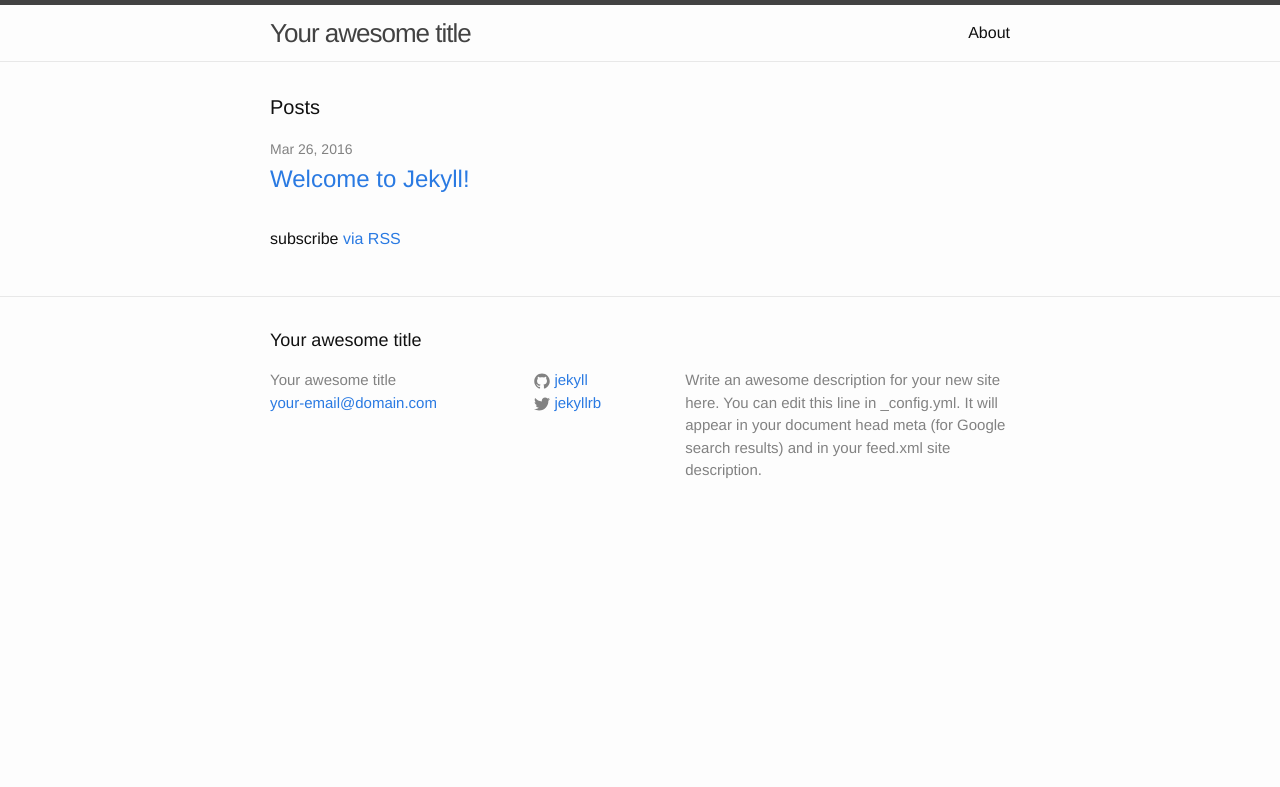
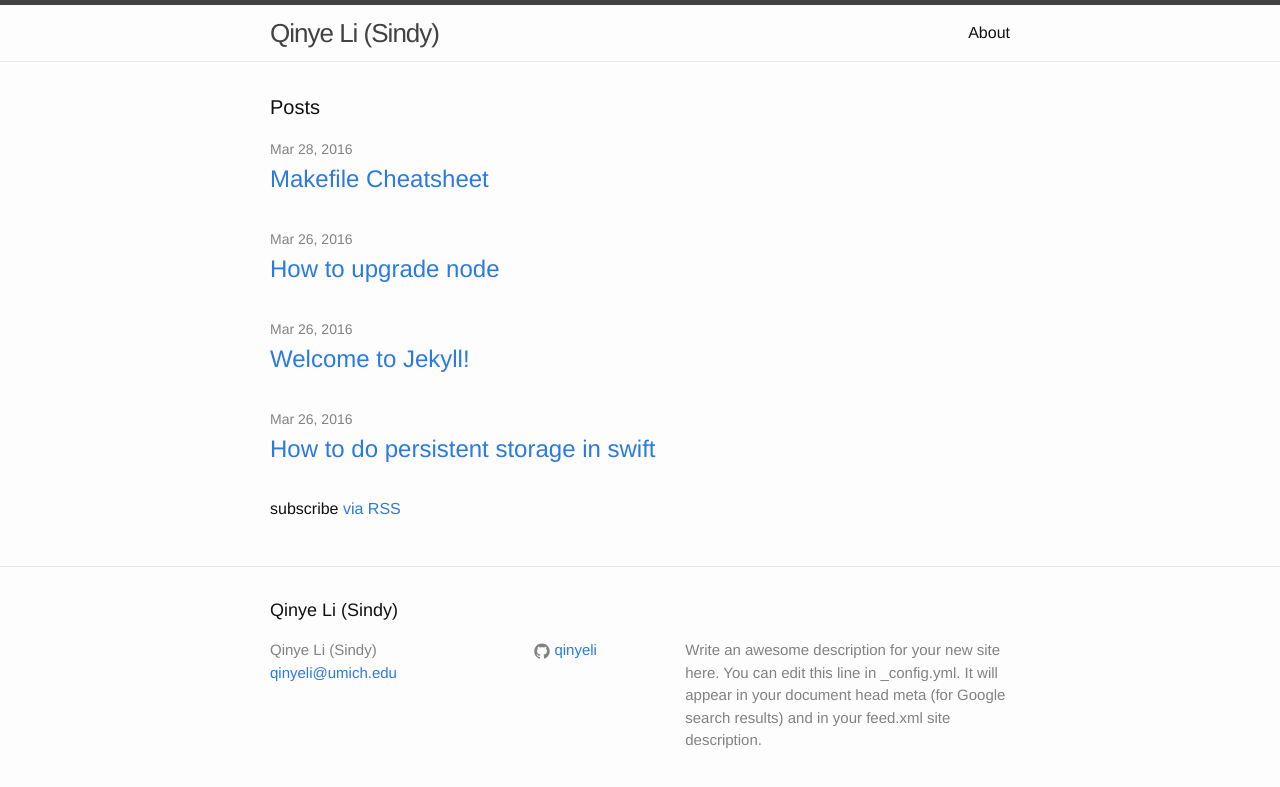
Before and after one commit to lichenhao1995/qinyeli.github.io, a Jekyll site: the page built from index.html, in a window 1280 px wide. Shown: the top 787 px of the page. Built offline with Jekyll 4.4.1, drawn with Linux system fonts in a browser that asks for light colours.

Commit message:
Added a few md

```diff
--- a/_config.yml
+++ b/_config.yml
@@ -6,16 +6,16 @@
 # 'jekyll serve'. If you change this file, please restart the server process.
 
 # Site settings
-title: Your awesome title
-email: your-email@domain.com
+title: Qinye Li (Sindy)
+email: qinyeli@umich.edu
 description: > # this means to ignore newlines until "baseurl:"
   Write an awesome description for your new site here. You can edit this
   line in _config.yml. It will appear in your document head meta (for
   Google search results) and in your feed.xml site description.
-baseurl: "" # the subpath of your site, e.g. /blog
-url: "http://yourdomain.com" # the base hostname & protocol for your site
-twitter_username: jekyllrb
-github_username:  jekyll
+# baseurl: "" # the subpath of your site, e.g. /blog
+url: "https://qinyeli.github.io" # the base hostname & protocol for your site
+# twitter_username: jekyllrb
+github_username:  qinyeli
 
 # Build settings
 markdown: kramdown
--- /dev/null
+++ b/_posts/2016-03-26-how-to-do-persistent-storage.md
@@ -0,0 +1,15 @@
+---
+layout: post
+title:  "How to do persistent storage in swift"
+date:   2016-03-26 03:37:12 -0400
+categories: swift
+---
+
+There are several ways of doing persistent storage in swift: [NSUserDefaults][NSUserDefaults], [Core Data][coreData], defaults system
+property lists
+SQLite
+Core Data
+
+
+[NSUserDefaults]:	https://developer.apple.com/library/ios/referencelibrary/GettingStarted/DevelopiOSAppsSwift/Lesson10.html
+[coreData]: https://developer.apple.com/library/mac/documentation/Cocoa/Conceptual/CoreData/index.html#//apple_ref/doc/uid/TP40001075-CH2-SW1
```
Also changed, not shown: _posts/2016-03-26-how-to-upgrade-node.md (added, +22 -0 lines), _posts/2016-03-28-Makefile-cheatsheet.md (added, +22 -0 lines).
